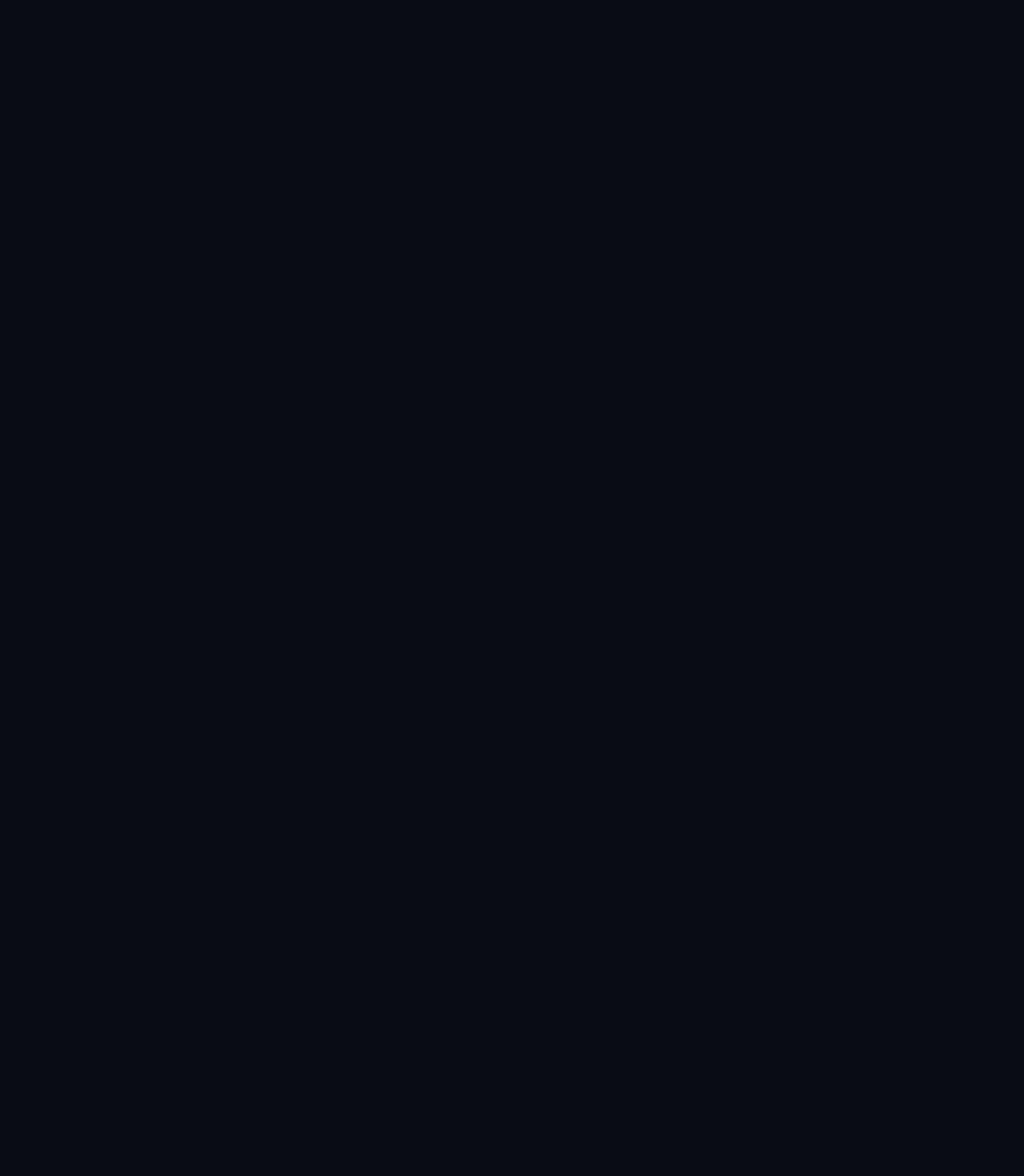
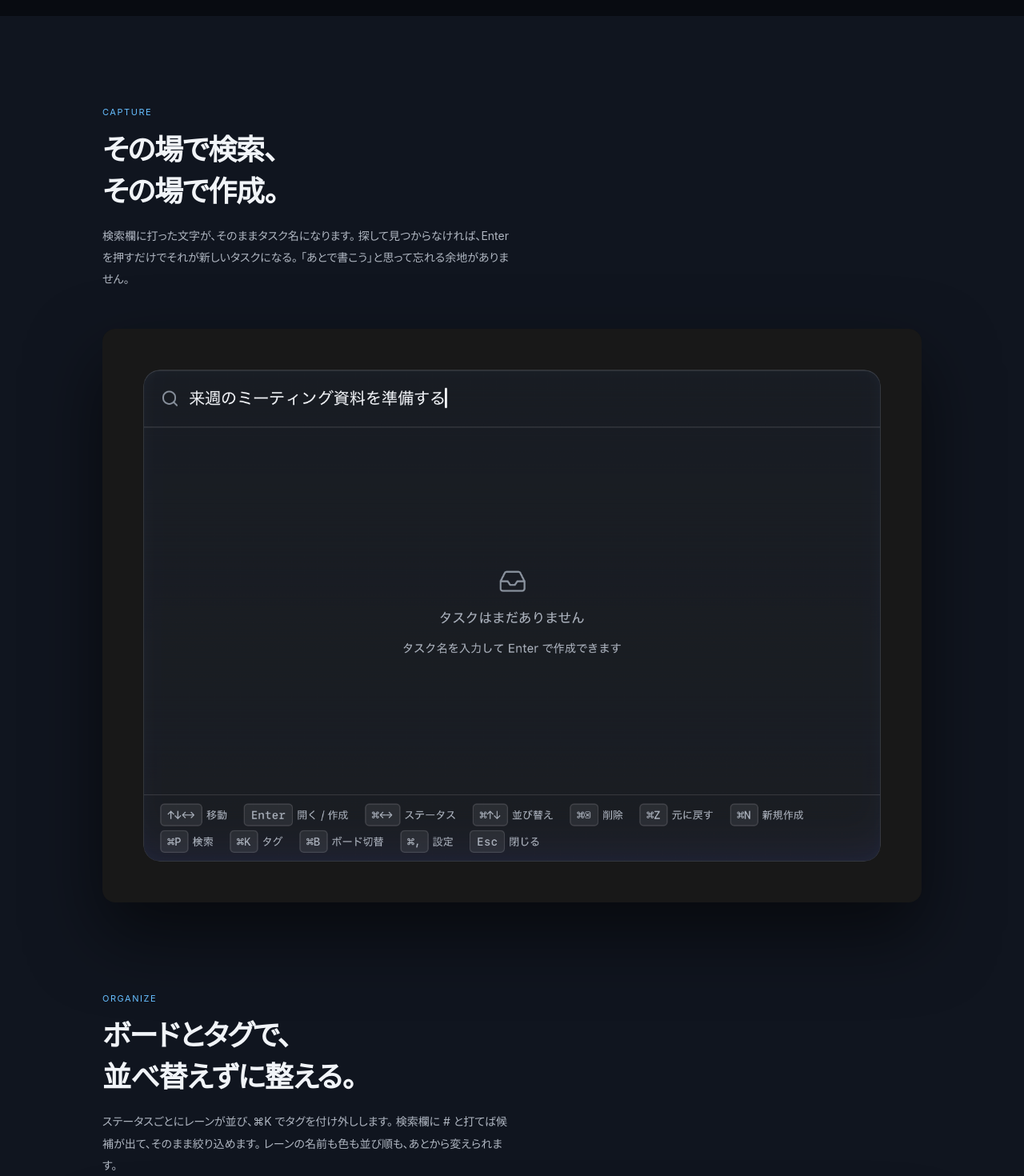
Before and after one commit to Keisuke-MARs/Avoliq, a React (Vite) app in the folder landing/: page / in a window 1280 px wide. Shown: the part 3180-4650 px from the top of the page at 80% size. Before the commit the page ends 3200 px from the top, so only its background shows below. Built offline with nearby package versions, Linux system fonts and the light colour scheme.

Commit message:
feat: 機能セクション(検索即作成・ボードとタグ)を追加

```diff
--- a/landing/src/App.tsx
+++ b/landing/src/App.tsx
@@ -1,9 +1,13 @@
+import { FeatureBoard } from "./sections/FeatureBoard";
+import { FeatureSearch } from "./sections/FeatureSearch";
 import { StickyStage } from "./sections/StickyStage";
 
 export default function App() {
   return (
     <main className="bg-av-deep text-av-ink">
       <StickyStage />
+      <FeatureSearch />
+      <FeatureBoard />
     </main>
   );
 }
--- /dev/null
+++ b/landing/src/components/Reveal.tsx
@@ -0,0 +1,30 @@
+import type { ReactNode } from "react";
+import { useReveal } from "../hooks/useReveal";
+
+interface RevealProps {
+  children: ReactNode;
+  /** 秒。複数要素をずらして出すときに使う */
+  delay?: number;
+  className?: string;
+}
+
+export function Reveal({ children, delay = 0, className = "" }: RevealProps) {
+  const [ref, shown] = useReveal<HTMLDivElement>();
+
+  return (
+    <div
+      ref={ref}
+      className={[
+        // Tailwind v4 では translate-* が transform ではなくネイティブの translate プロパティを出力する。
+        // そのため transition の対象には transform ではなく translate を指定する必要がある。
+        "transition-[opacity,translate] duration-700 ease-av motion-reduce:transition-none",
+        shown ? "translate-y-0 opacity-100" : "translate-y-[18px] opacity-0",
+        "motion-reduce:translate-y-0 motion-reduce:opacity-100",
+        className,
+      ].join(" ")}
+      style={{ transitionDelay: `${delay}s` }}
+    >
+      {children}
+    </div>
+  );
+}
--- /dev/null
+++ b/landing/src/components/Shot.tsx
@@ -0,0 +1,20 @@
+interface ShotProps {
+  src: string;
+  alt: string;
+}
+
+export function Shot({ src, alt }: ShotProps) {
+  return (
+    // 画像に焼き込まれた背景色と同じ色でコンテナを塗り、継ぎ目が見えないようにする。
+    // 枠線は付けない（画像の余白の外側に線が出てしまうため）。
+    <div className="overflow-hidden rounded-2xl bg-[#0b0f16] shadow-[0_40px_90px_rgba(0,0,0,0.55)]">
+      <img
+        src={src}
+        alt={alt}
+        loading="lazy"
+        decoding="async"
+        className="block w-full"
+      />
+    </div>
+  );
+}
--- /dev/null
+++ b/landing/src/sections/FeatureBoard.tsx
@@ -0,0 +1,33 @@
+import { Reveal } from "../components/Reveal";
+import { Shot } from "../components/Shot";
+
+export function FeatureBoard() {
+  return (
+    <section className="bg-av-surface px-6 pb-28">
+      <div className="mx-auto max-w-[64rem]">
+        <Reveal>
+          <div className="text-[11px] uppercase tracking-[0.14em] text-av-azure">
+            Organize
+          </div>
+          <h2 className="mt-3 max-w-[28rem] text-[clamp(1.6rem,4vw,2.25rem)] font-semibold leading-[1.45] tracking-[-0.03em]">
+            ボードとタグで、
+            <br />
+            並べ替えずに整える。
+          </h2>
+          <p className="mt-4 max-w-[32rem] text-sm leading-[1.95] text-av-body">
+            ステータスごとにレーンが並び、⌘K でタグを付け外しします。
+            検索欄に # と打てば候補が出て、そのまま絞り込めます。
+            レーンの名前も色も並び順も、あとから変えられます。
+          </p>
+        </Reveal>
+
+        <Reveal delay={0.08} className="mt-12">
+          <Shot
+            src={`${import.meta.env.BASE_URL}shots/board.png`}
+            alt="3つのレーンにカードが並び、カードにタグが付いているボード画面"
+          />
+        </Reveal>
+      </div>
+    </section>
+  );
+}
--- /dev/null
+++ b/landing/src/sections/FeatureSearch.tsx
@@ -0,0 +1,33 @@
+import { Reveal } from "../components/Reveal";
+import { Shot } from "../components/Shot";
+
+export function FeatureSearch() {
+  return (
+    <section className="bg-av-surface px-6 py-28">
+      <div className="mx-auto max-w-[64rem]">
+        <Reveal>
+          <div className="text-[11px] uppercase tracking-[0.14em] text-av-azure">
+            Capture
+          </div>
+          <h2 className="mt-3 max-w-[28rem] text-[clamp(1.6rem,4vw,2.25rem)] font-semibold leading-[1.45] tracking-[-0.03em]">
+            その場で検索、
+            <br />
+            その場で作成。
+          </h2>
+          <p className="mt-4 max-w-[32rem] text-sm leading-[1.95] text-av-body">
+            検索欄に打った文字が、そのままタスク名になります。
+            探して見つからなければ、Enter を押すだけでそれが新しいタスクになる。
+            「あとで書こう」と思って忘れる余地がありません。
+          </p>
+        </Reveal>
+
+        <Reveal delay={0.08} className="mt-12">
+          <Shot
+            src={`${import.meta.env.BASE_URL}shots/search.png`}
+            alt="検索欄に入力した文字列がそのまま新規タスクの候補として表示されている画面"
+          />
+        </Reveal>
+      </div>
+    </section>
+  );
+}
```
